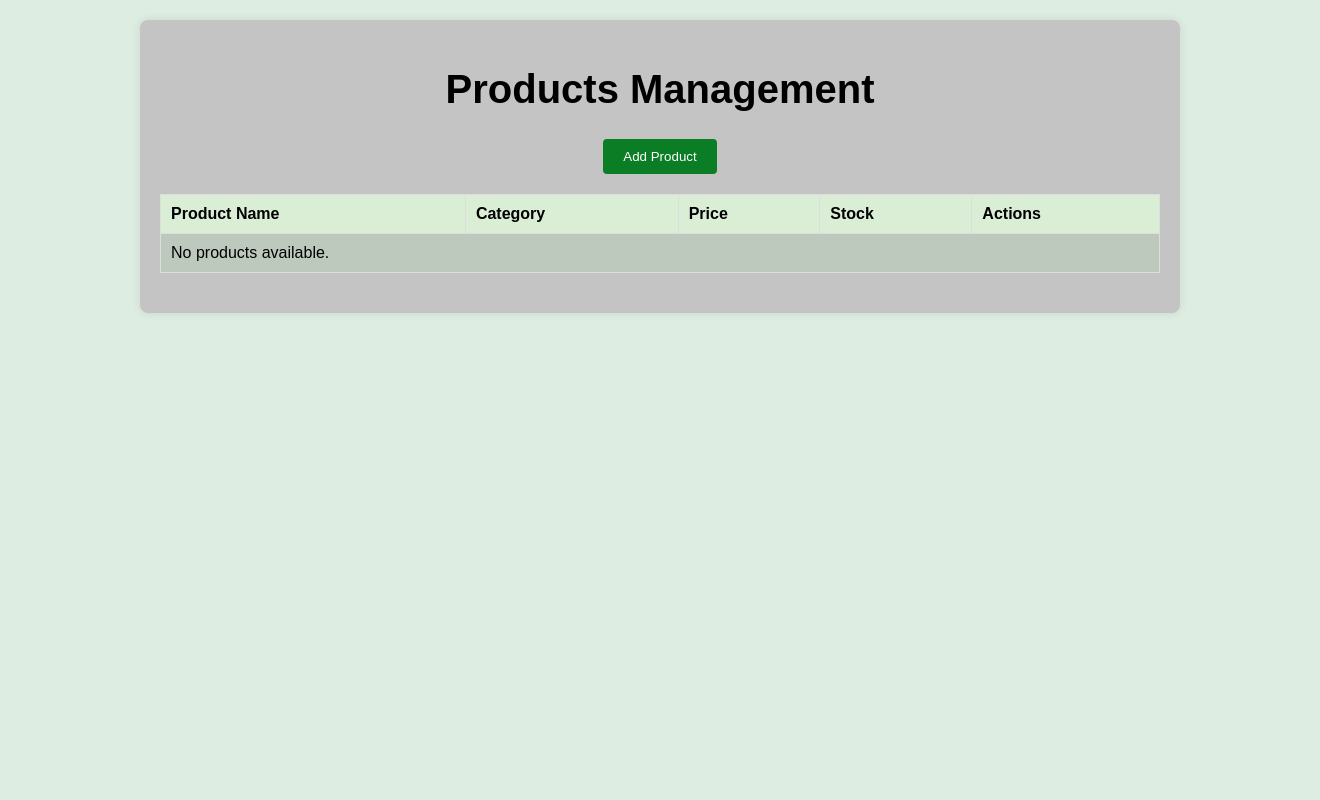
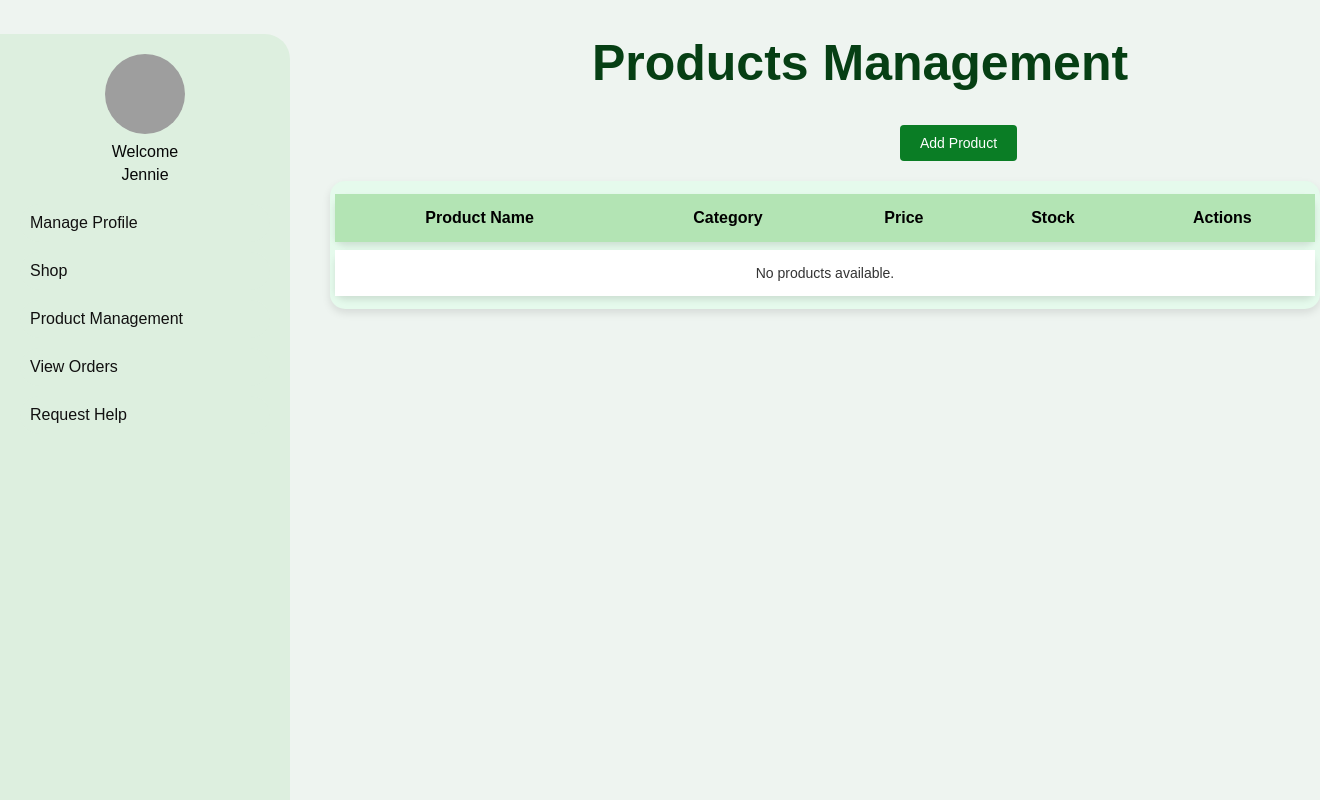
Before and after one commit to tharushanawod/SecondYearGroupProject, a PHP site: the page made by app/views/Ingredient Supplier/Product Management.php in a window 1320 px wide. Run offline with PHP 8.4, Linux system fonts and the light colour scheme; some libraries are stand-ins or nearby versions; grey boxes are pictures that could not be loaded.

Commit message:
ui changes

```diff
--- a/app/views/Ingredient Supplier/Product Management.php
+++ b/app/views/Ingredient Supplier/Product Management.php
@@ -7,8 +7,9 @@
     <link rel="stylesheet" href="<?php echo URLROOT;?>/css/Ingredient Supplier/ProductManagement.css">
 </head>
 <body>
+<?php require 'sidebar.php';?>
 
-    <div class="container">
+
         <h1>Products Management</h1>
         <button id="addProductBtn" class="add-product-btn">Add Product</button>
 
@@ -82,7 +83,7 @@
                 </form>
             </div>
         </div>
-    </div>
+
     <script src="<?php echo URLROOT;?>/js/Ingredient Supplier/Add product.js"></script>
 </body>
 </html>
--- a/app/views/Ingredient Supplier/Supplier Dashboard.php
+++ b/app/views/Ingredient Supplier/Supplier Dashboard.php
@@ -7,11 +7,9 @@
     <link rel="stylesheet" href="<?php echo URLROOT;?>/css/Ingredient Supplier/Supplier Dashboard.css">
 </head>
 <body>
-
-
     <div class="dashboard-container">
 
-        <?php require 'sidebar.php';?>
+    <?php require 'sidebar.php';?>
 
         <div class="main-content">
             <div class="main-content-header">
--- a/app/views/Ingredient Supplier/sidebar.php
+++ b/app/views/Ingredient Supplier/sidebar.php
@@ -1,3 +1,5 @@
+<link rel="stylesheet" type="text/css" href="<?php echo URLROOT;?>/public/css/ingredient supplier/sidebar.css">
+
 <div class="sidebar">
             <div class="profile">
                 <img src="<?php echo URLROOT;?>/images/images/img.jpg" alt="Profile Picture">
--- a/public/css/Ingredient Supplier/ProductManagement.css
+++ b/public/css/Ingredient Supplier/ProductManagement.css
@@ -2,14 +2,14 @@ body {
     font-family: Arial, sans-serif;
     margin: 0;
     padding: 0;
-    background-color: #deede2;
+    background-color: #eef4f0;
 }
 
 .container {
     max-width: 1000px;
-    margin: auto;
+    margin-left: 380px;
     margin-top: 20px;
-    background: #c4c4c4;
+    background: #fbf9f9;
     padding: 20px;
     border-radius: 8px;
     box-shadow: 0 0 10px rgba(0, 0, 0, 0.1);
@@ -17,7 +17,9 @@ body {
 
 h1 {
     text-align: center;
-    font-size: 40px;
+    margin-left: 400px;
+    font-size: 50px;
+    color: #063f14;
 }
 
 .add-product-btn {
@@ -29,14 +31,8 @@ h1 {
     cursor: pointer;
     margin-bottom: 20px;
     display: block;
-    margin-left: auto;
-    margin-right: auto;
-}
+    margin-left: 900px;
 
-.add-product-btn-row {
-    display: flex;
-    gap: 20px;
-    align-items: center;
 }
 
 .add-product-btn:hover {
@@ -44,30 +40,64 @@ h1 {
 }
 
 table {
-    width: 100%;
-    border-collapse: collapse;
+    width: 75%;
+    border-collapse: separate;
+    border-spacing: 0 8px;
+    margin-left:330px;
     margin-bottom: 20px;
-}
-
-table, th, td {
-    border: 1px solid #ddd;
-}
-
-th, td {
-    padding: 10px;
-    text-align: left;
+    border-radius: 15px;
+    overflow: hidden;
+    box-shadow: 0 4px 8px rgba(0, 0, 0, 0.1);
+    background-color: #e5faec;
+    padding: 5px;
 }
 
 th {
-    background-color: #daeed6;
+    background-color: #b3e4b4;
+    color: rgb(0, 0, 0);
+    font-weight: bold;
+    padding: 15px;
+    text-align: center;
 }
 
-tr{
-    background-color: #bec9be;
+tr {
+    box-shadow: 0 4px 6px rgba(0, 0, 0, 0.1);
+    border-radius: 10px;
+    overflow: hidden;
+
+}
+
+tr:hover {
+    background-color: #d8e8e1;
+    cursor: pointer;
+}
+
+tr:nth-child(even) {
+    background-color: #e7f8ec;
+}
+
+tr:nth-child(odd) {
+    background-color: #ffffff;
+}
+
+td {
+    padding: 15px;
+    text-align: center;
+    font-size: 14px;
+    color: #333;
+}
+
+button {
+    padding: 8px 15px;
+    border: none;
+    border-radius: 5px;
+    font-size: 14px;
+    color: white;
+    cursor: pointer;
 }
 
 .edit-btn{
-    background-color: #1b79dd;
+    background-color: #007bff;
     color: #fff;
     width: 80px;
     height: 30px;
@@ -77,12 +107,12 @@ tr{
 }
 
 .edit-btn:hover {
-    background-color: #717171;
+    background-color: #076395;
     color: #f8f5f5;
 }
 
 .delete-btn{
-    background-color: #dc3545;
+    background-color: #e41025;
     color: #fff;
     width: 80px;
     height: 30px;
@@ -91,7 +121,7 @@ tr{
 }
 
 .delete-btn:hover {
-    background-color: #424141;
+    background-color: #b74343;
     color: #f8f5f5;
 }
 
--- /dev/null
+++ b/public/css/Ingredient Supplier/sidebar.css
@@ -0,0 +1,55 @@
+.sidebar {
+    width: 250px;
+    background-color: #ddefdf;
+    padding: 20px;
+    height: 100%;
+    position: fixed;
+    border-top-right-radius: 25px;
+  }
+
+  .sidebar .profile {
+    text-align: center;
+    margin-bottom: 20px;
+  }
+
+  .sidebar .profile img {
+    border-radius: 50%;
+    width: 80px;
+    height: 80px;
+  }
+
+  .sidebar .profile p {
+    margin: 5px 0;
+    font-size: 16px;
+    color: #070707;
+  }
+
+  .sidebar .profile a {
+    text-decoration: none;
+    color: #f8f8f8;
+    font-size: 14px;
+  }
+
+  .sidebar ul {
+    list-style: none;
+    padding: 0;
+  }
+
+  .sidebar ul li {
+    margin-bottom: 10px;
+  }
+
+  .sidebar ul li a {
+    text-decoration: none;
+    color: #111010;
+    display: block;
+    padding: 10px;
+    background-color: #ddefdf;
+    border-radius: 25px;
+    text-align: left;
+    font-size: 16px;
+  }
+
+  .sidebar ul li a:hover {
+    background-color: #ddd;
+  }
```
Also changed, not shown: app/views/Ingredient Supplier/Orders.php (+5 -4 lines), public/css/Ingredient Supplier/Orders.css (+45 -25 lines), public/css/Ingredient Supplier/Supplier Dashboard.css (+0 -58 lines).
